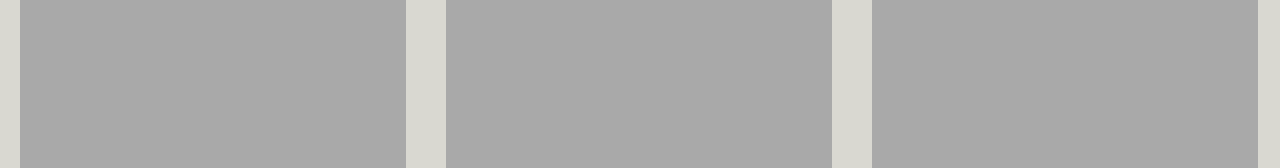
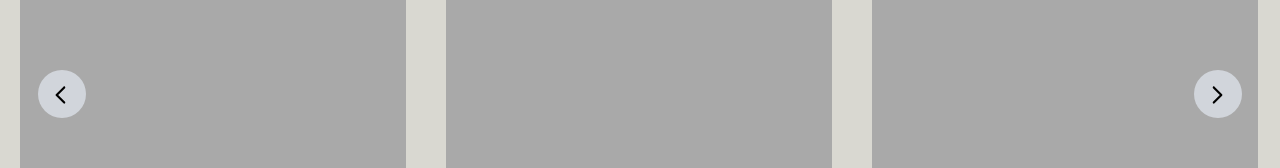
Before and after one commit to wjthompso/BatteryTechReactSite, a React (Create React App) app in the folder battery-tech-react-site/: page / in a window 1280 px wide. Shown: the part 383-551 px from the top of the page. Built offline with nearby package versions, Linux system fonts and the light colour scheme; some icons are missing.

Commit message:
Making next & previous button always visible
Rather than only revealing the next and previous buttons on a hover, I've decided to make the buttons always visible.

```diff
--- a/battery-tech-react-site/src/components/front_page/CardGalleryCarousel.tsx
+++ b/battery-tech-react-site/src/components/front_page/CardGalleryCarousel.tsx
@@ -1,52 +1,5 @@
-import React, { useEffect, useRef, createRef, useState } from 'react';
+import React, { useEffect, useRef, createRef } from 'react';
 import "./CardGalleryCarousel.css";
-
-/*
-
-We'll have three main elements in this carousel:
-
-  1. The carousel viewport, which will be the full width of the viewport. We'll
-     probably want the overflow of this viewport to be set to scroll, so that
-     people can swipe with their fingers.
-  2. The carousel track, which will be large enough to acommodate all of the ion
-     category card stack, plus left and right padding both equal to the left
-     margin of the card stack.
-  3. The ion category stacks themselves, with equal-sized left and right
-     margins.
-
-To make the left and right buttons of our carousel appropriately responsive,
-we'll need to calculate the following variables:
-
-  1. carouselViewportWidth: The width of the carousel viewport.
-  2. cardStackWidth: The width of the ion category stacks plus their left and
-     right margins (which should be equivalent).
-  3. carouselTrackWidth: The width of the carousel track, which should be #2
-     times the number of ion category stacks plus left and right padding equal
-     to the ion category margins.
-  4. carouselViewportInCardStackWidths: The width of the carousel viewport as a
-     function of #2.
-  5. carouselTrackInCardStackWidths: The width of the carousel track as a
-     function of #2.
-  6. leftShiftCounterInCardStackWidths: The amount the track has been shifted
-     to the left, in terms of the number of stack widths it's been shifted.
-     (e.g., 4.3 stack widths shifted)
-  7. maxLeftShiftInCardStackWidths: The maximum amount to shift the track to the
-     left in terms of the number of stack widths it's been shifted.
-  8. minLeftShiftInCardStackWidths (optional): The minimum amount to shift the
-     track to the left in terms of number of stack widths it's been shifted.
-     This will be 0. It's not really necessary.
-
-leftShiftCounterInCardStackWidths is the variable whose state we need to keep
-track of in our component. It gets recalculated whenever we click previous or
-next.
-
-Variables #1-#7 will need to be calculated when the screen is loaded, and
-whenever the screen is resized.
-
-#6 will need to be appropriately incremented by a nextButton and decremented by
-a prevButton function which will re-calculate #6.
-
-*/
 
 function getElementMargins(element: HTMLElement) {
   const computedStyles = window.getComputedStyle(element);
@@ -66,7 +19,7 @@ const CardGalleryCarousel: React.FC = () => {
   const nextButtonRef = useRef<HTMLButtonElement>(null);
   const prevButtonRef = useRef<HTMLButtonElement>(null);
   const carouselViewport = useRef<HTMLDivElement>(null);
-  const scrollableCarouselSubViewport = useRef<HTMLDivElement>(null);
+  const scrollableCarouselViewport = useRef<HTMLDivElement>(null);
   const carouselTrack = useRef<HTMLDivElement>(null);
   const carouselViewportWidth = useRef<number>(0);
   const cardStackWidth = useRef<number>(0);
@@ -75,9 +28,6 @@ const CardGalleryCarousel: React.FC = () => {
   const carouselTrackInCardStackWidths = useRef<number>(0);
   const maxLeftShiftInCardStackWidths = useRef<number>(0);
 
-  /*
-  This function calculates the widths of the carousel viewport in pixels.
-  */
   const calculateWidths = (): void => {
     carouselViewportWidth.current = carouselViewport.current!.offsetWidth;
 
@@ -95,83 +45,48 @@ const CardGalleryCarousel: React.FC = () => {
 
   useEffect(() => {
     // Equivalent to componentDidMount
-    const handleMouseMove = (event: MouseEvent) => {
-      const { clientX, clientY } = event;
-      checkHover(nextButtonContainerRef.current, clientX, clientY);
-      checkHover(prevButtonContainerRef.current, clientX, clientY);
-    };
 
     calculateWidths();
-    window.addEventListener('mousemove', handleMouseMove);
     window.addEventListener('resize', calculateWidths);
 
     // Equivalent to componentWillUnmount
     return () => {
-      window.removeEventListener('mousemove', handleMouseMove);
       window.removeEventListener('resize', calculateWidths);
     };
-  }, []);
+  });
 
   const handleNextButtonClick = () => {
-    leftShiftCounterInCardStackWidths.current = scrollableCarouselSubViewport.current!.scrollLeft / cardStackWidth.current;
+    leftShiftCounterInCardStackWidths.current = scrollableCarouselViewport.current!.scrollLeft / cardStackWidth.current;
 
     if (leftShiftCounterInCardStackWidths.current + 1 < maxLeftShiftInCardStackWidths.current) {
       leftShiftCounterInCardStackWidths.current += 1;
-      scrollableCarouselSubViewport.current!.scrollLeft = (leftShiftCounterInCardStackWidths.current * cardStackWidth.current);
+      scrollableCarouselViewport.current!.scrollLeft = (leftShiftCounterInCardStackWidths.current * cardStackWidth.current);
     } else {
       leftShiftCounterInCardStackWidths.current = maxLeftShiftInCardStackWidths.current;
-      scrollableCarouselSubViewport.current!.scrollLeft = maxLeftShiftInCardStackWidths.current * cardStackWidth.current;
+      scrollableCarouselViewport.current!.scrollLeft = maxLeftShiftInCardStackWidths.current * cardStackWidth.current;
     }
   };
 
   const handlePrevButtonClick = () => {
-    leftShiftCounterInCardStackWidths.current = scrollableCarouselSubViewport.current!.scrollLeft / cardStackWidth.current;
+    leftShiftCounterInCardStackWidths.current = scrollableCarouselViewport.current!.scrollLeft / cardStackWidth.current;
 
     if (leftShiftCounterInCardStackWidths.current - 1 > 0) {
       leftShiftCounterInCardStackWidths.current -= 1;
-      scrollableCarouselSubViewport.current!.scrollLeft = leftShiftCounterInCardStackWidths.current * cardStackWidth.current;
+      scrollableCarouselViewport.current!.scrollLeft = leftShiftCounterInCardStackWidths.current * cardStackWidth.current;
     } else {
       leftShiftCounterInCardStackWidths.current = 0;
-      scrollableCarouselSubViewport.current!.scrollLeft = 0;
+      scrollableCarouselViewport.current!.scrollLeft = 0;
     }
   };
 
-  // This function checks if the mouse is hovering over the hover box for the
-  // next or previous button
-  const checkHover = (element: HTMLDivElement | null, mouseX: number, mouseY: number) => {
-    if (element) {
-      const { top, right, bottom, left } = element.getBoundingClientRect();
-      const isHover = mouseX >= left && mouseX <= right && mouseY >= top && mouseY <= bottom;
-
-      if (isHover) {
-        // Apply hover state
-        if (element.id === "nextButtonHoverBox") {
-          nextButtonRef.current!.classList.remove('opacity-0');
-        } else {
-          prevButtonRef.current!.classList.remove('opacity-0');
-        }
-      } else {
-        // Remove hover state
-        if (element.id === "nextButtonHoverBox") {
-          nextButtonRef.current!.classList.add('opacity-0');
-        } else {
-          prevButtonRef.current!.classList.add('opacity-0');
-        }
-      }
-    }
-  };
-
-  // You can access and update state using this.state
   return (
-    <div id="carousel-viewport" className="relative flex flex-col w-full h-5/6" ref={carouselViewport}>
-      {/* This prevButtonHoverBox is here to create a wider target for the mouse on a hover
-        However, since it receives the scroll left and right commands
-        */}
+    <div id="carousel-container" className="relative flex flex-col w-full h-5/6" ref={carouselViewport}>
+      {/* This prevButtonHoverBox is here to create a wider target for the mouse on a hover*/}
       <div id="prevButtonHoverBox" className="absolute top-0 left-0 flex w-[45%] h-[80%] group pt-80" ref={prevButtonContainerRef}>
         <button
           id="prevButton"
           onClick={handlePrevButtonClick}
-          className="sticky flex transition-opacity duration-300 ease-in-out justify-center p-3 opacity-0 group-hover:opacity-100 pl-2.5 align-middle bg-gray-300 rounded-full w-[3rem] h-[3rem] top-96 left-[3vw] z-20"
+          className="sticky flex transition-opacity duration-300 ease-in-out justify-center p-3 pl-2.5 align-middle bg-gray-300 rounded-full w-[3rem] h-[3rem] top-96 left-[3vw] z-20"
           ref={prevButtonRef}
         >
           <svg xmlns="http://www.w3.org/2000/svg" viewBox="0 0 24 24">
@@ -184,7 +99,7 @@ const CardGalleryCarousel: React.FC = () => {
           <button
             id="nextButton"
             onClick={handleNextButtonClick}
-            className="sticky flex transition-opacity duration-300 ease-in-out justify-center p-3 opacity-0 group-hover:opacity-100 pl-2.5 align-middle bg-gray-300 rounded-full w-[3rem] h-[3rem] top-96 z-20"
+            className="sticky flex transition-opacity duration-300 ease-in-out justify-center p-3 pl-2.5 align-middle bg-gray-300 rounded-full w-[3rem] h-[3rem] top-96 z-20"
             ref={nextButtonRef}
           >
             <svg xmlns="http://www.w3.org/2000/svg" viewBox="0 0 24 24" fill="none">
@@ -193,7 +108,7 @@ const CardGalleryCarousel: React.FC = () => {
           </button>
         </div>
       </div>
-      <div id="carousel-sub-viewport" className="relative flex flex-col w-[100%] scroll-smooth overflow-x-scroll h-[100%] z-10" ref={scrollableCarouselSubViewport}>
+      <div id="carousel-scrollable-viewport" className="relative flex flex-col w-[100%] scroll-smooth overflow-x-scroll z-10" ref={scrollableCarouselViewport}>
         <div id="carousel-track" className="flex flex-row w-auto pt-10 max-sm:pt-5 flex-nowrap min-w-max" ref={carouselTrack}>
           {cardStackRefs.map((ref, index) => (
             <div key={index} ref={ref} className="ion-category-card-stack flex h-[400vh] bg-darkgray rounded-xl min-w-[300px] sm:min-w-[322px] md:min-w-[340px] lg:min-w-[355px] xl:min-w-[386px] mx-5"></div>
```
